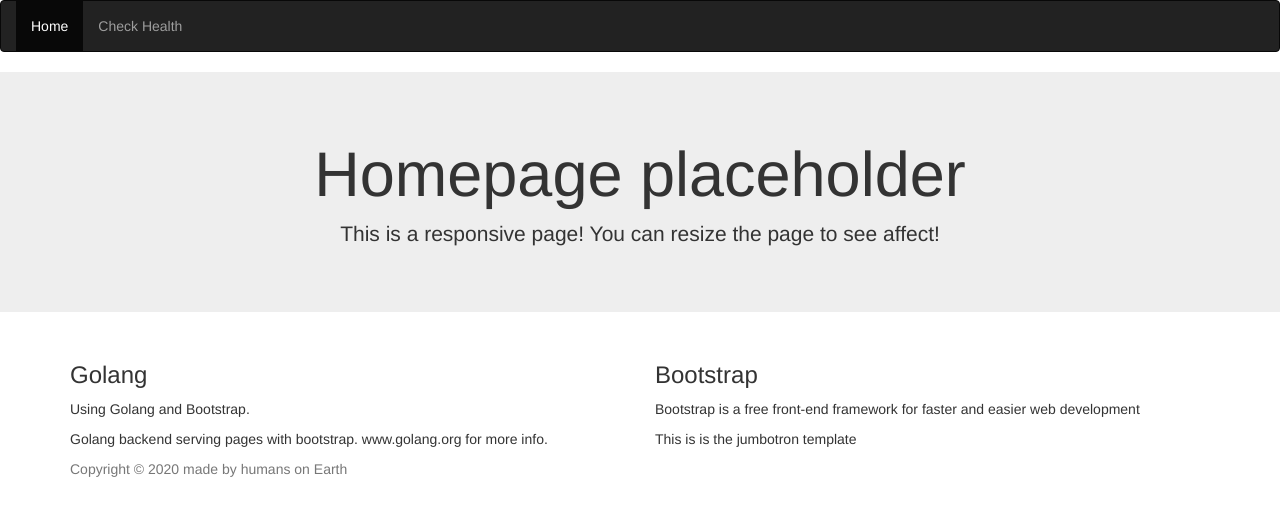
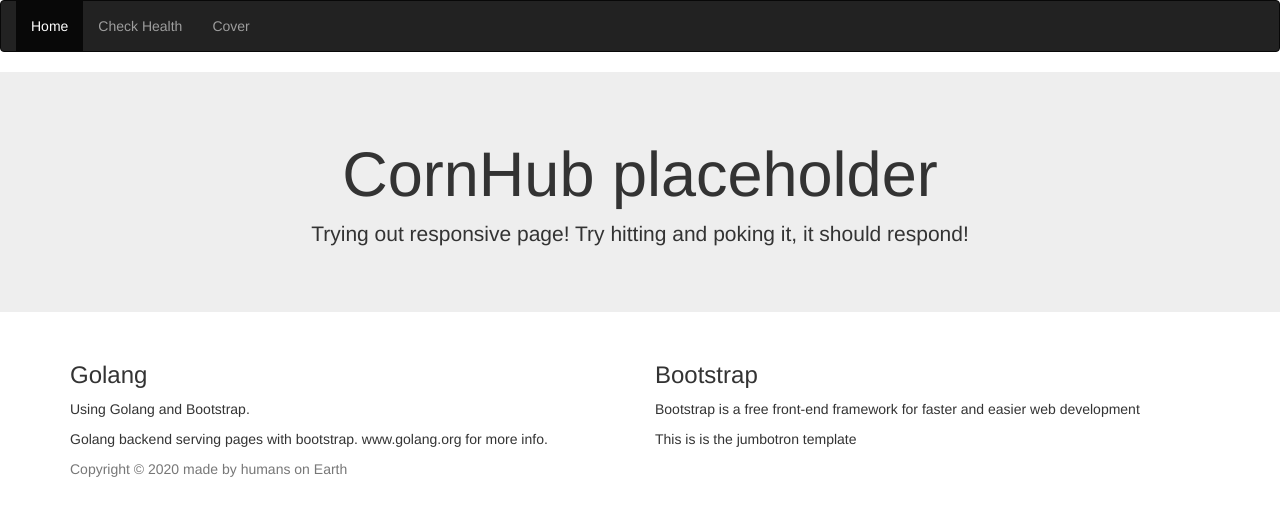
Before and after one commit to sapiderman/seed-go, a plain HTML site: page web/index.html in a window 1280 px wide. Drawn offline with nearby package versions, Linux system fonts and the light colour scheme.

Commit message:
doc: some html tweaking

```diff
--- a/web/index.html
+++ b/web/index.html
@@ -13,12 +13,13 @@
         <ul class="nav navbar-nav">
             <li class="active"><a href="/">Home</a></li>
             <li><a href="/health">Check Health</a></li>
+            <li><a href="cover.html">Cover</a></li>
         </ul>
     </div>
 </nav>
 <div class="jumbotron text-center">
-    <h1>Homepage placeholder</h1>
-    <p>This is a responsive page! You can resize the page to see affect!</p>
+    <h1>CornHub placeholder</h1>
+    <p>Trying out responsive page! Try hitting and poking it, it should respond!</p>
 </div>
 <div class="container">
     <div class="row">
```
Also changed, not shown: web/cover.html (+2 -2 lines).
